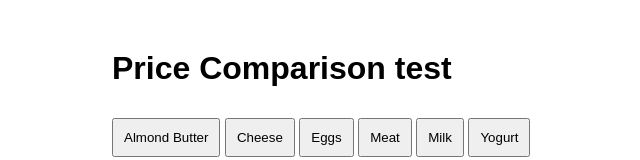
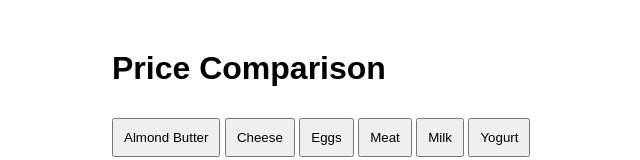
Before and after one commit to kendomi0/price-comparison-app, a website: page public/index.html in a window 1280 px wide. Shown: the top 160 px of the page, without its empty margins (128-768 px from the left). Drawn offline with Linux system fonts and the light colour scheme.

Commit message:
fix: remove word from page heading
Remove 'test' from 'price comparison' in heading on index page.

```diff
--- a/public/index.html
+++ b/public/index.html
@@ -5,7 +5,7 @@
   <link rel="stylesheet" href="styles.css">
 </head>
 <body>
-  <h1>Price Comparison test</h1>
+  <h1>Price Comparison</h1>
   <div class="products">
   <button onclick="filterProduct('Almond Butter')">Almond Butter</button>
   <button onclick="filterProduct('Cheese')">Cheese</button>
```
